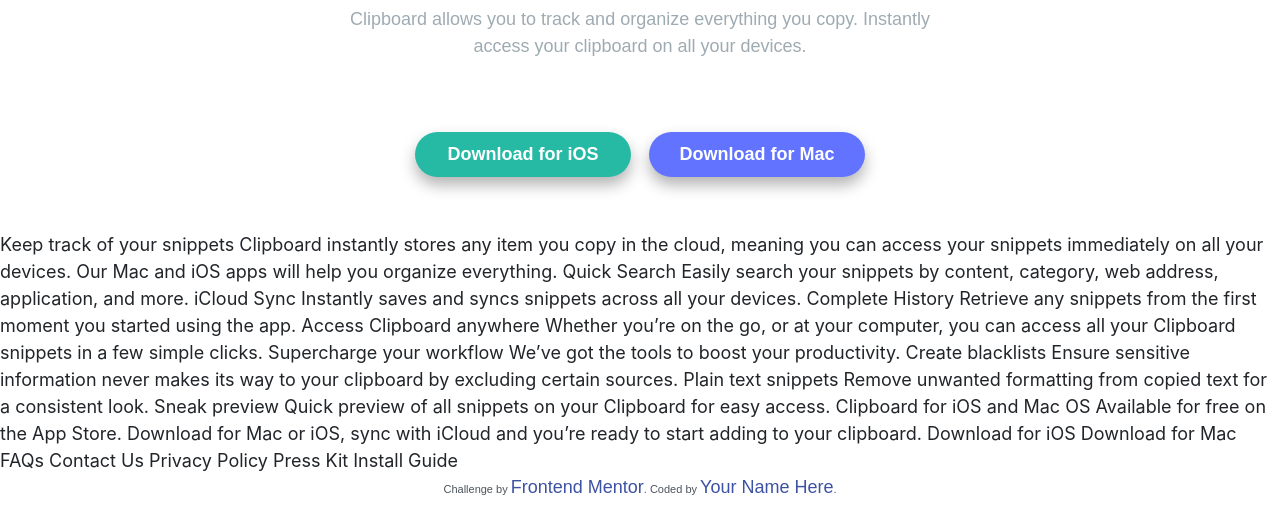
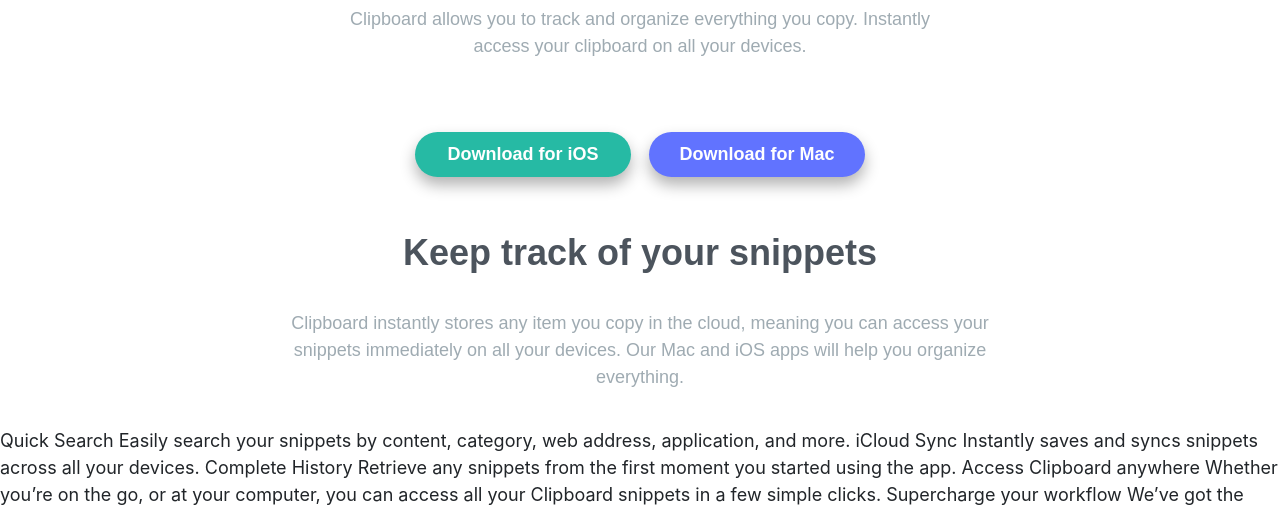
Before and after one commit to vieiramanda11/Clipboard-Landing-Page, a plain HTML site: page index.html in a window 1280 px wide. Shown: the part 457-964 px from the top of the page. Drawn offline with nearby package versions, Linux system fonts and the light colour scheme; a web font is replaced by a local one.

Commit message:
finishing section 2

```diff
--- a/index.html
+++ b/index.html
@@ -14,23 +14,20 @@
     <img src="images/logo.svg" alt="logo" id="logo">
   </header>
   <section>
-    <h1 class="text-center">A history of everything you copy</h1>
+    <h1 class="text-center font-weight-bold">A history of everything you copy</h1>
     <p class="col-lg-6 offset-lg-3 text-center grayish-blue">Clipboard allows you to track and organize everything you copy. Instantly access your clipboard on all your devices.</p>
     <div class="buttons d-flex justify-content-center">
       <button class="ios">Download for iOS</button>
       <button class="mac">Download for Mac</button>
     </div>
   </section>
+  <section>
+    <h2 class="text-center font-weight-bold">Keep track of your snippets</h2>
+    <p class="col-lg-7 p2 text-center grayish-blue">Clipboard instantly stores any item you copy in the cloud, meaning you can access your snippets immediately on all your devices. Our Mac and iOS apps will help you organize everything.</p>
+  </section>
 
 
 
-
-
-  Keep track of your snippets
-
-  Clipboard instantly stores any item you copy in the cloud,
-  meaning you can access your snippets immediately on all your
-  devices. Our Mac and iOS apps will help you organize everything.
 
   Quick Search
 
--- a/style.css
+++ b/style.css
@@ -26,10 +26,6 @@
   height: 50vh;
 }
 
-section h1 {
-  font-weight: 600;
-}
-
 .buttons button {
   border-radius: 30px;
   border: none;
@@ -53,6 +49,10 @@
   background-color:  hsl(233, 100%, 69%);;
 }
 
+.p2 {
+  margin: 2em auto;
+}
+
 @media (max-width: 375px) {
   .buttons {
     flex-direction: column;
```
